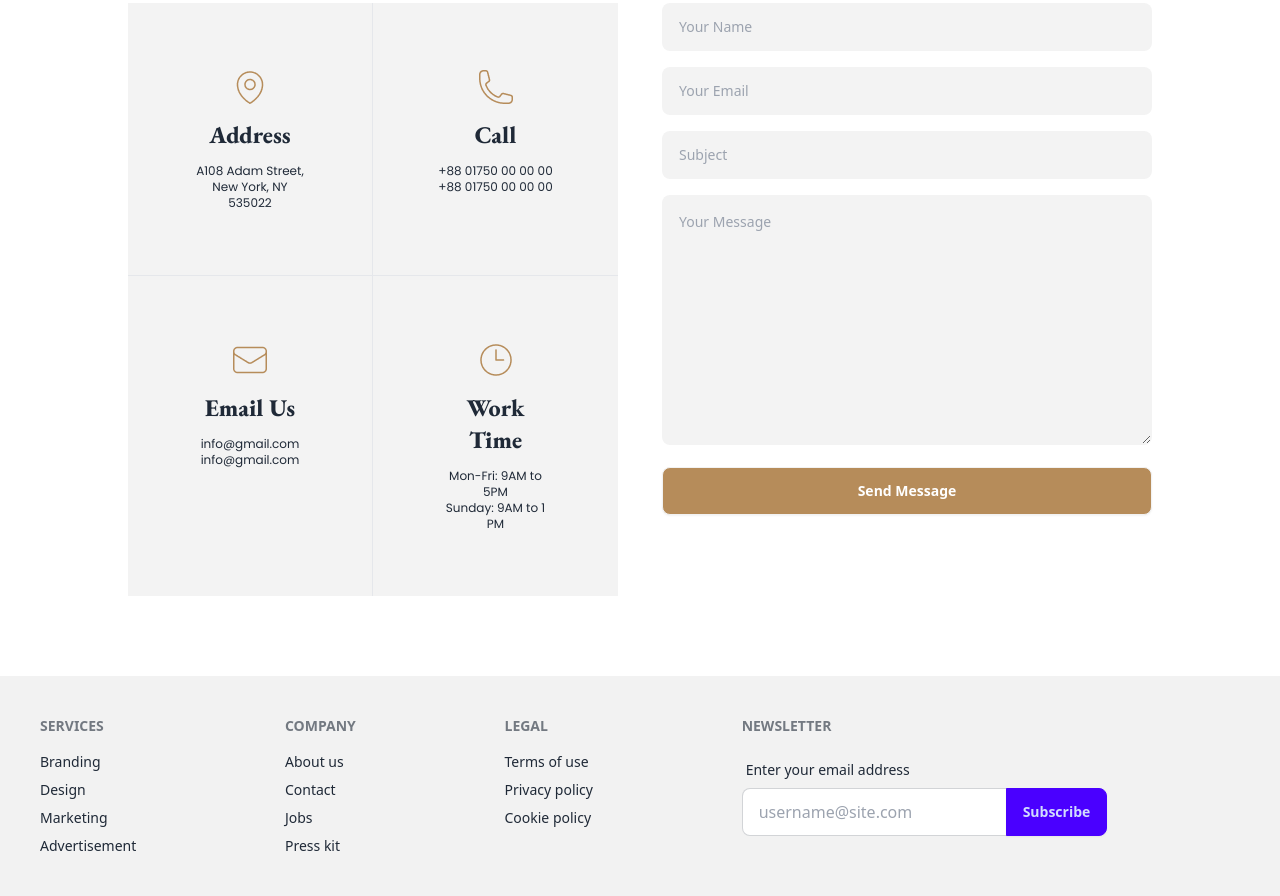
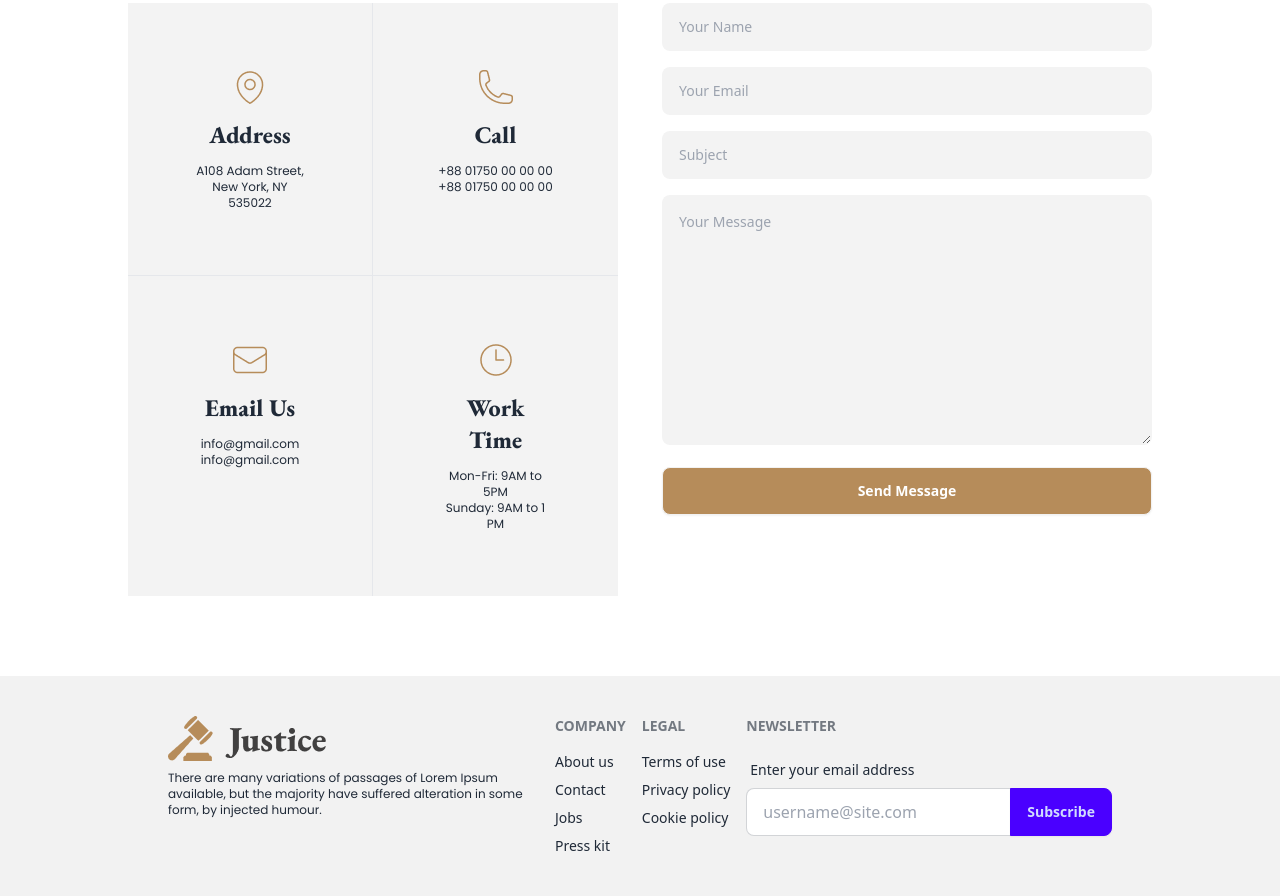
Before and after one commit to sourovdey15/legal-solution, a plain HTML site: page index.html in a window 1280 px wide. Shown: the part 3700-4596 px from the top of the page. Drawn offline with nearby package versions, Linux system fonts and the light colour scheme.

Commit message:
Footer fix

```diff
--- a/index.html
+++ b/index.html
@@ -428,15 +428,12 @@
       </div>
     </div>
   </section>
-  <footer>
-    <footer class="footer bg-base-200 text-base-content p-10">
-      <nav>
-        <h6 class="footer-title">Services</h6>
-        <a class="link link-hover">Branding</a>
-        <a class="link link-hover">Design</a>
-        <a class="link link-hover">Marketing</a>
-        <a class="link link-hover">Advertisement</a>
-      </nav>
+  <footer class=" bg-base-200">
+    <div class="footer text-base-content p-10 mx-auto w-4/5 container">
+     <nav>
+      <img src="images/logo2.png" alt="main logo ">
+      <p class="text-xs font-poppins">There are many variations of passages of Lorem Ipsum available, but the majority have suffered alteration in some form, by injected humour.</p>
+    </nav>
       <nav>
         <h6 class="footer-title">Company</h6>
         <a class="link link-hover">About us</a>
@@ -465,7 +462,7 @@
           </div>
         </fieldset>
       </form>
-    </footer>
+    </div>
   </footer>
 </body>
 
```
